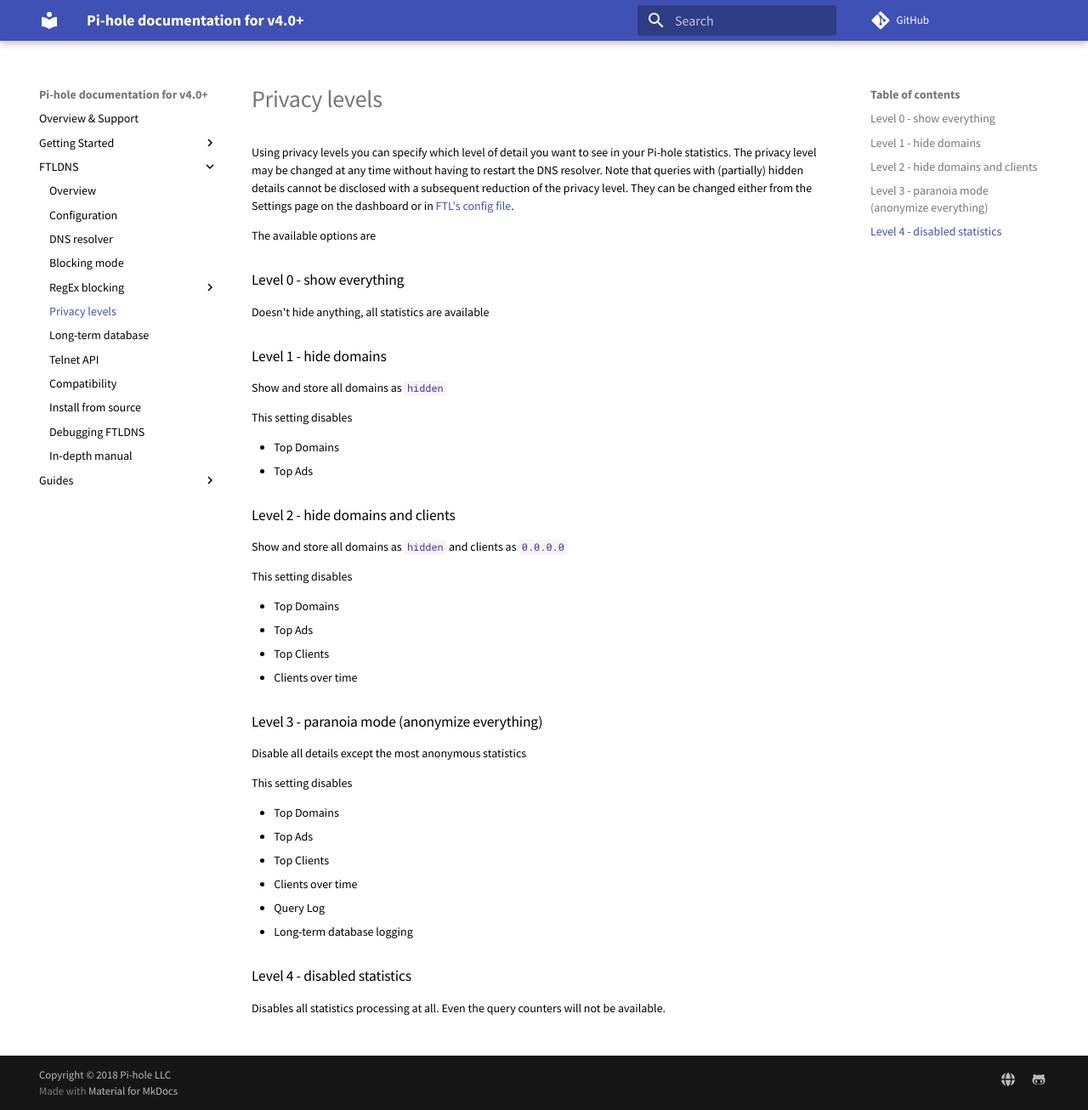
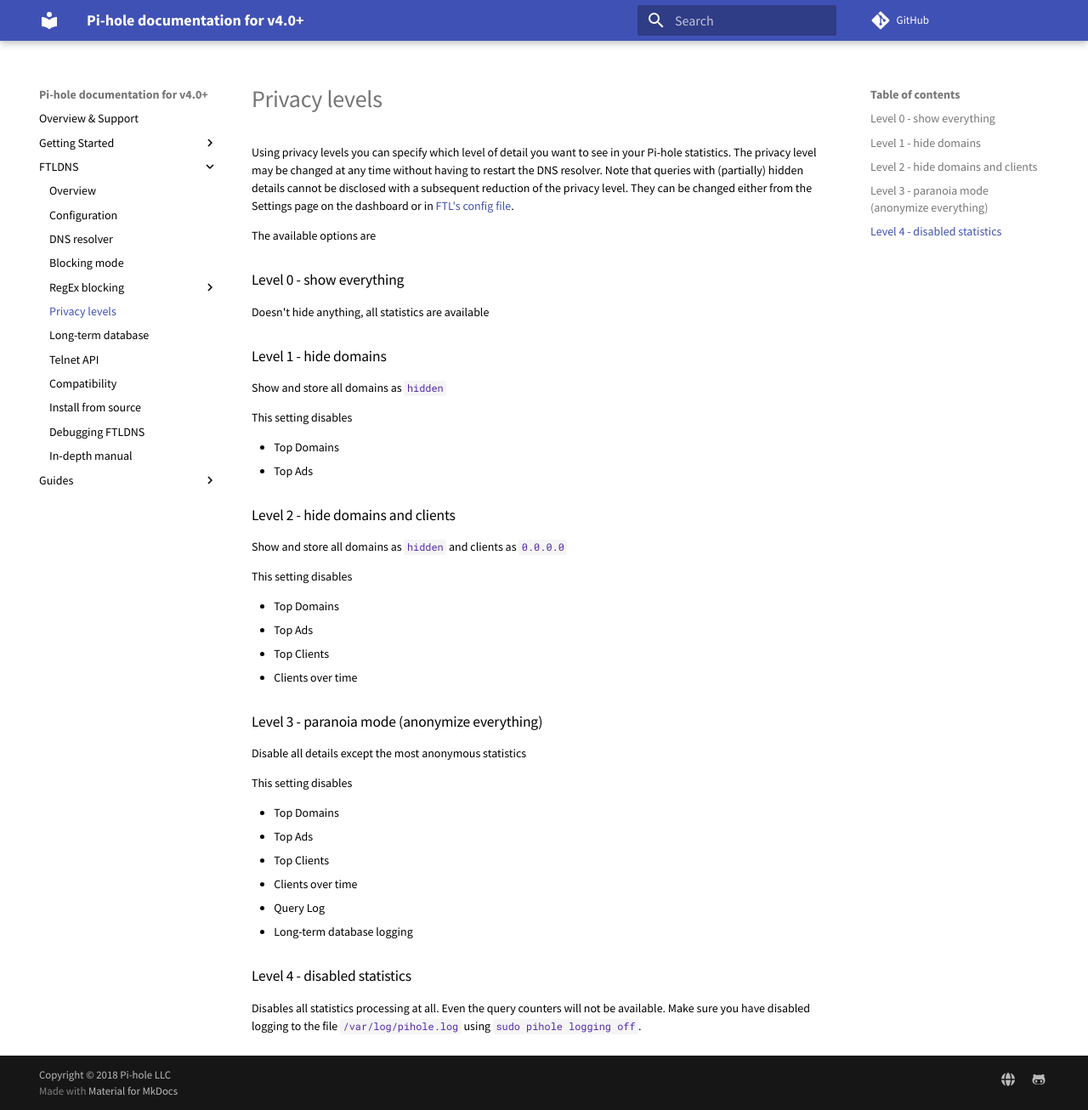
Before and after one commit to pi-hole/docs, an MkDocs documentation site: the page built from docs/ftldns/privacylevels.md, in a window 1280 px wide and 1306 px high. Shown: the whole window at 85% size. Built offline with MkDocs 1.6.1 and Material for MkDocs 9.7.7, drawn with Linux system fonts in a browser that asks for light colours; comment, search, counter and statistics services are not loaded; old or Windows-style settings are respelled for this version of MkDocs.

Commit message:
Add sentence that they probably want to disable file logging as well when looking up privacy level 4
Signed-off-by: DL6ER <dl6er@dl6er.de>

```diff
--- a/docs/ftldns/privacylevels.md
+++ b/docs/ftldns/privacylevels.md
@@ -37,5 +37,6 @@
 
 ### Level 4 - disabled statistics
 Disables all statistics processing at all. Even the query counters will not be available.
+Make sure you have disabled logging to the file `/var/log/pihole.log` using `sudo pihole logging off`.
 
 {!abbreviations.md!}
```
